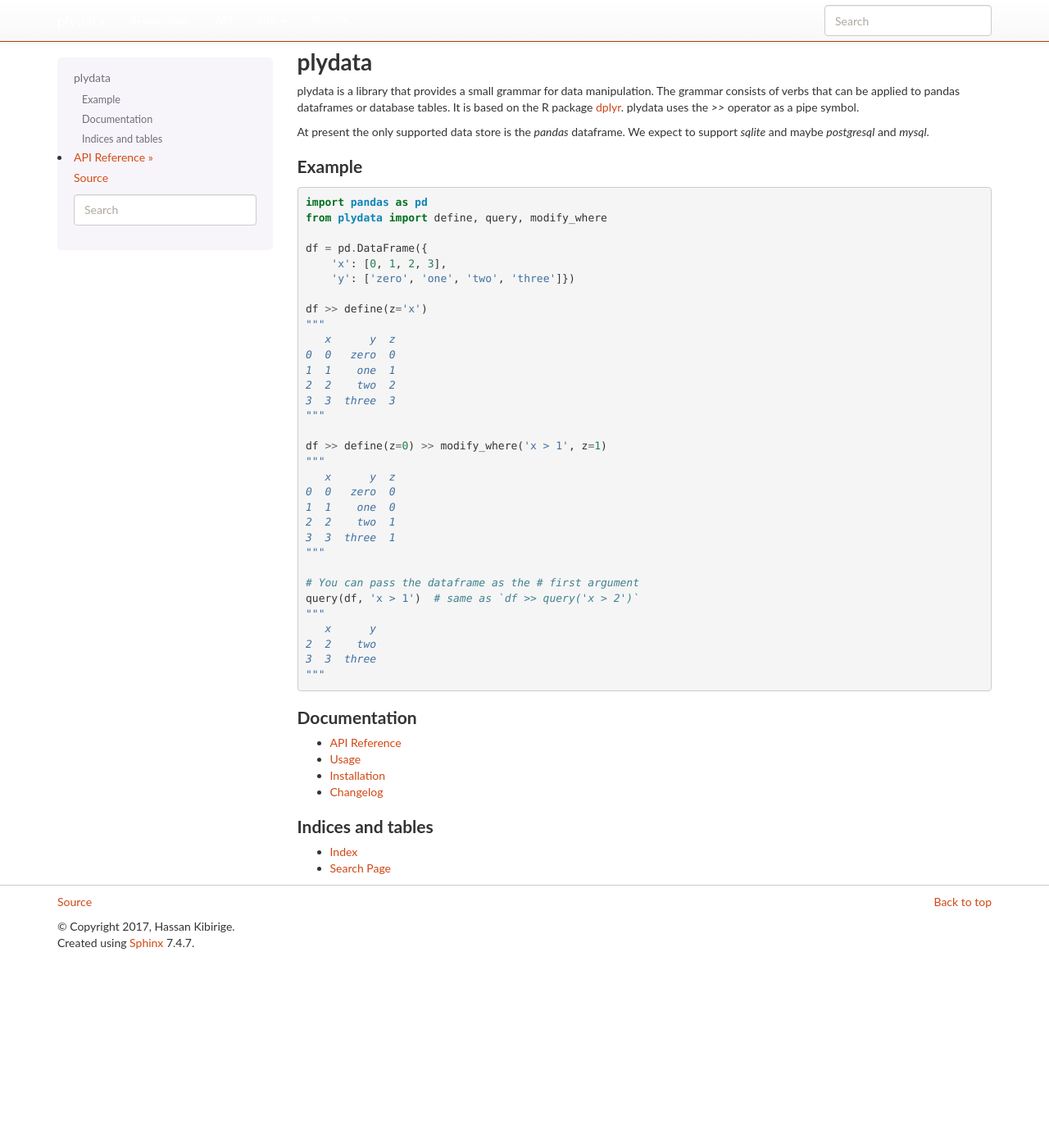
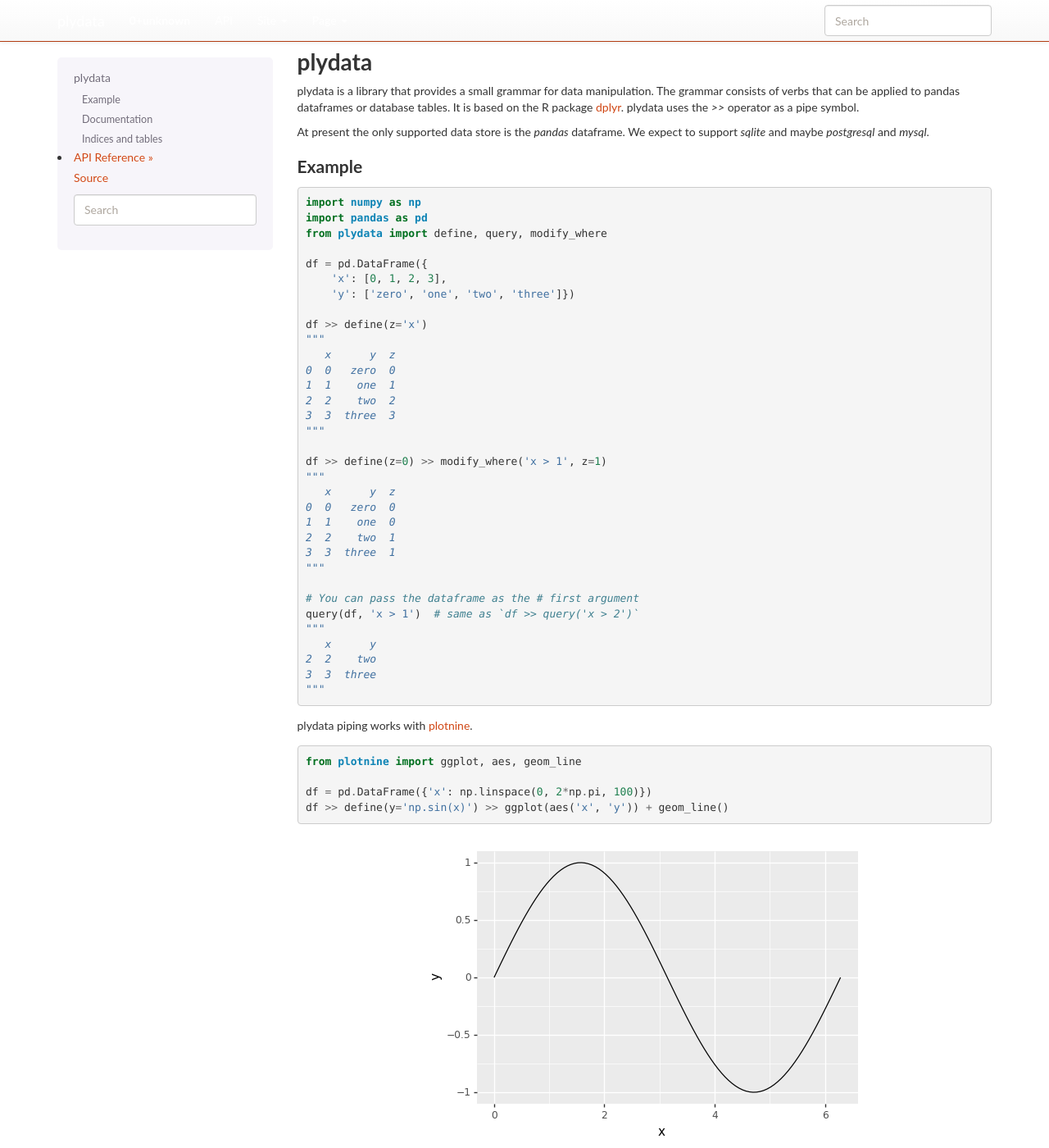
Before and after one commit to has2k1/plydata, a Sphinx documentation site: the page built from doc/index.rst, in a window 1280 px wide and 1400 px high. Shown: the whole window at 82% size. Built offline with Sphinx 7.4.7, drawn with Linux system fonts in a browser that asks for light colours; nearby versions of some CDN libraries; library files that are not in the unit come from our copies.

Commit message:
DOC: Add piping to plotnine

```diff
--- /dev/null
+++ b/doc/images/readme_images.py
@@ -0,0 +1,11 @@
+import pandas as pd
+import numpy as np
+from plotnine import ggplot, aes, geom_line
+from plydata import define
+
+kwargs = dict(width=6, height=4)
+
+df = pd.DataFrame({'x': np.linspace(0, 2*np.pi, 100)})
+
+p = df >> define(y='np.sin(x)') >> ggplot(aes('x', 'y')) + geom_line()
+p.save('readme-image.png', **kwargs)
--- a/doc/index.rst
+++ b/doc/index.rst
@@ -15,6 +15,7 @@
 
 .. code-block:: python
 
+    import numpy as np
     import pandas as pd
     from plydata import define, query, modify_where
 
@@ -48,6 +49,16 @@
     3  3  three
     """
 
+plydata piping works with `plotnine`_.
+
+.. code-block:: python
+
+    from plotnine import ggplot, aes, geom_line
+
+    df = pd.DataFrame({'x': np.linspace(0, 2*np.pi, 100)})
+    df >> define(y='np.sin(x)') >> ggplot(aes('x', 'y')) + geom_line()
+
+.. figure:: ./images/readme-image.png
 
 Documentation
 -------------
@@ -68,3 +79,4 @@
 * :ref:`search`
 
 .. _dplyr: http://github.com/hadley/dplyr
+.. _plotnine: http://plotnine.readthedocs.io/en/stable/
```
Also changed, not shown: README.rst (+13 -0 lines), doc/images/readme-image.png (added), 1 other file.
